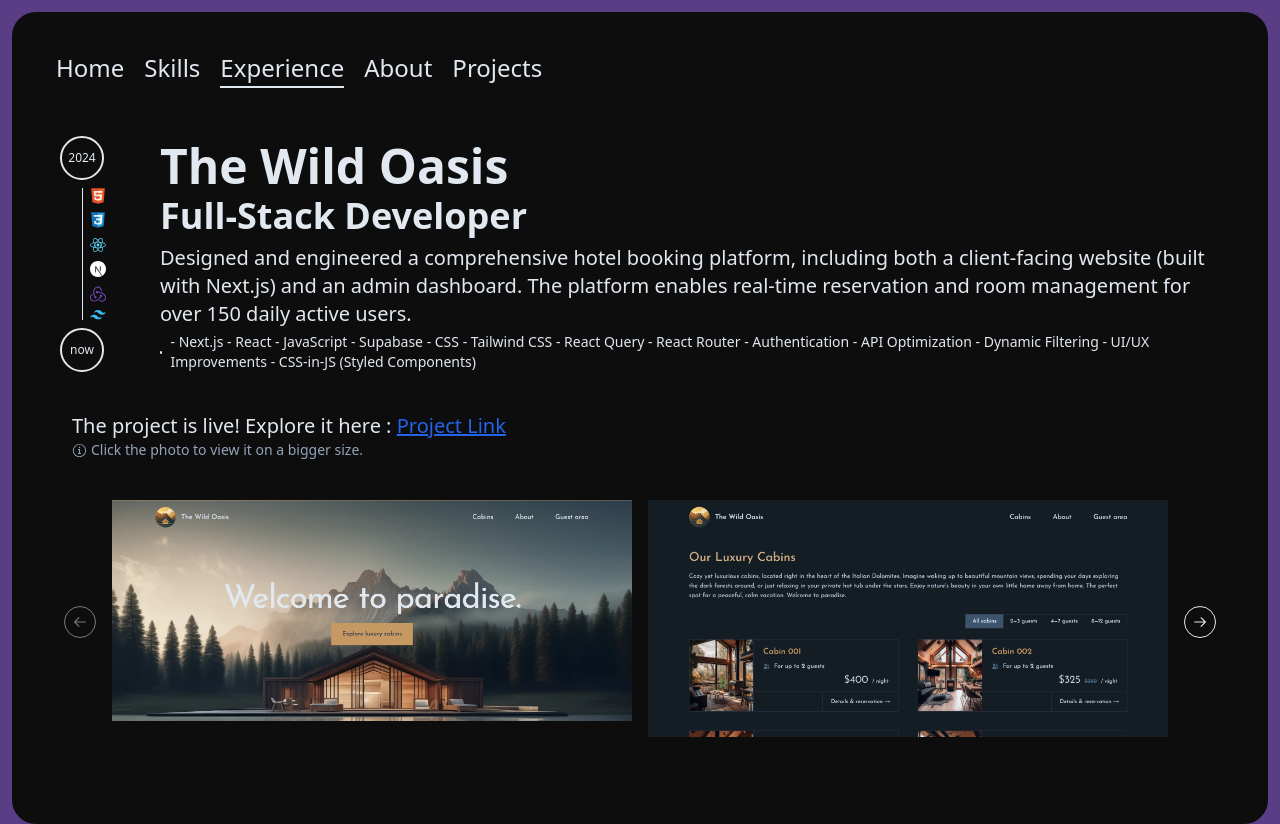
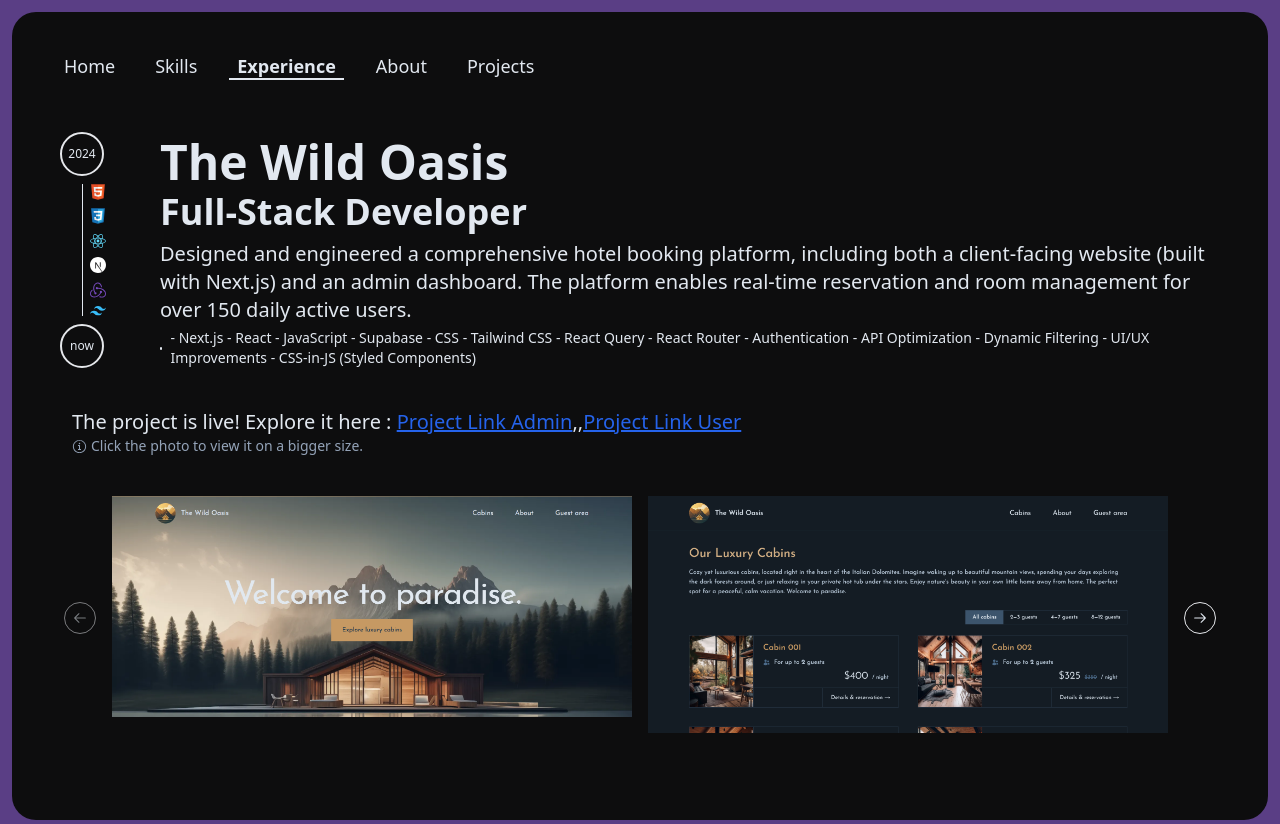
Before and after one commit to ehsanmehrjoo/Portfolio-my, a React (Vite) app: page /experience in a window 1280 px wide. Built offline with nearby package versions, Linux system fonts and the light colour scheme.

Commit message:
Fix TypeScript error in MobileMenu by adding custom prop to MenuItemProps and enhance staggered animations

```diff
--- a/src/components/menu-items/contants.ts
+++ /dev/null
@@ -1,7 +0,0 @@
-export const MENU_ITEMS = [
-  { id: 0, title: "Home", to: "/" },
-  { id: 1, title: "Skills", to: "/skills" },
-  { id: 2, title: "Experience", to: "/experience" },
-  { id: 3, title: "About", to: "/about" },
-  { id: 4, title: "Projects", to: "/projects" },
-];
--- a/src/components/menu-items/index.tsx
+++ b/src/components/menu-items/index.tsx
@@ -1,40 +1,37 @@
 import { motion } from "framer-motion";
 import { Link, useLocation } from "react-router-dom";
-import MobilleMenu from "./mobille-menu";
+import MobileMenu from "./mobille-menu";
 import i18n from "@/i18n";
+import { menuItems } from "./menuItems";
 
+// Interface for MenuItem props
+interface MenuItemProps {
+  title: string;
+  to: string;
+  className?: string;
+}
+
+// Animation variants for reusable animations
+const linkVariants = {
+  initial: { opacity: 0, x: -50 },
+  animate: { opacity: 1, x: 0, transition: { duration: 0.5, ease: "easeOut" } },
+};
+
+const underlineVariants = {
+  initial: { width: 0, opacity: 0 },
+  animate: { width: "100%", opacity: 1, transition: { duration: 0.4, ease: "easeInOut" } },
+  hover: { width: "100%", transition: { duration: 0.3, ease: "easeInOut" } },
+};
 
 const MenuItems = () => {
-  const menuItemsEn = [
-  { id: 0, title: "Home", to: "/" },
-  { id: 1, title: "Skills", to: "/skills" },
-  { id: 2, title: "Experience", to: "/experience" },
-  { id: 3, title: "About", to: "/about" },
-  { id: 4, title: "Projects", to: "/projects" }
-];
+  const isRtl = i18n.language === "fa"; // Check language direction
 
-const menuItemsFa = [
-  { id: 5, title: "خانه", to: "/" },
-  { id: 6, title: "مهارت‌ها", to: "/skills" },
-  { id: 7, title: "تجربه", to: "/experience" },
-  { id: 8, title: "درباره", to: "/about" },
-  { id: 9, title: "پروژه‌ها", to: "/projects" }
-];
-const menuItemsDe = [
-  { id: 10, title: "Hause", to: "/" },
-  { id: 11, title: "Fähigkeiten", to: "/skills" },
-  { id: 11, title: "Erfahrung", to: "/experience" },
-  { id: 12, title: "Über mich", to: "/about" },
-  { id: 13, title: "Projekte", to: "/projects" }
-];MobilleMenu
-
-const menuItems =
-  i18n.language === "fa"? menuItemsFa: i18n.language === "de"? menuItemsDe : menuItemsEn;
   return (
-    <div className="text-primary">
+    <nav className="text-primary font-medium">
+      {/* Desktop menu */}
       <div
-  className={`text-2xl sm:flex gap-5 ml-3 w-full hidden ${
-    i18n.language === "fa" ? "flex-row-reverse text-right" : ""
+        className={`hidden sm:flex gap-6 ml-3 w-full items-center ${
+          isRtl ? "flex-row-reverse" : "flex-row"
         }`}
       >
         {menuItems.map((item) => (
@@ -42,41 +39,43 @@ const menuItems =
         ))}
       </div>
 
-      <MobilleMenu />
-    </div>
+      {/* Mobile menu */}
+      <MobileMenu />
+    </nav>
+  );
+};
+
+// Menu item component
+const MenuItem = ({ title, to, className }: MenuItemProps) => {
+  const { pathname } = useLocation();
+  const isActive = to === pathname;
+
+  return (
+    <motion.div
+      variants={linkVariants}
+      initial="initial"
+      animate="animate"
+      className="relative group"
+      whileHover={{ scale: 1.05 }} // Add subtle hover effect
+    >
+      <Link
+        to={to}
+        className={`px-2 py-1 text-lg transition-colors duration-300 hover:text-primary-dark ${
+          isActive ? "text-primary-dark font-semibold" : ""
+        } ${className}`}
+      >
+        {title}
+        {/* Underline with animation */}
+        <motion.span
+          variants={underlineVariants}
+          initial="initial"
+          animate={isActive ? "animate" : "initial"}
+          whileHover="hover"
+          className="absolute left-0 bottom-0 h-[2px] bg-primary"
+        />
+      </Link>
+    </motion.div>
   );
 };
 
 export default MenuItems;
-
-const MenuItem = ({
-  title,
-  to,
-  className,
-}: {
-  title: string;
-  to: string;
-  className?: string;
-}) => {
-  const { pathname } = useLocation();
-  return (
-    <motion.span
-      initial={{ opacity: 0, x: -50 }}
-      animate={{ opacity: 1, x: 0, transition: { duration: 0.5 } }}
-      transition={{ duration: 0.5 }}
-      className="relative group inline-block"
-    >
-      <Link className={`${className} `} to={to}>
-        {title}
-        <motion.span
-          initial={{ opacity: 0, x: -100 }}
-          animate={{ opacity: 1, x: 0 }}
-          transition={{ duration: 1, ease: "anticipate" }}
-          className={`absolute left-0 -bottom-1 bg-primary h-[2px] group-hover:w-full transition-[width] ease-in-out duration-300 ${
-            to === pathname ? "w-full" : "w-0"
-          }`}
-        ></motion.span>
-      </Link>
-    </motion.span>
-  );
-};
--- /dev/null
+++ b/src/components/menu-items/menuItems.tsx
@@ -0,0 +1,26 @@
+import i18n from "@/i18n";
+
+const menuItemsEn = [
+  { id: 0, title: "Home", to: "/" },
+  { id: 1, title: "Skills", to: "/skills" },
+  { id: 2, title: "Experience", to: "/experience" },
+  { id: 3, title: "About", to: "/about" },
+  { id: 4, title: "Projects", to: "/projects" }
+];
+
+const menuItemsFa = [
+  { id: 5, title: "خانه", to: "/" },
+  { id: 6, title: "مهارت‌ها", to: "/skills" },
+  { id: 7, title: "تجربه", to: "/experience" },
+  { id: 8, title: "درباره", to: "/about" },
+  { id: 9, title: "پروژه‌ها", to: "/projects" }
+];
+const menuItemsDe = [
+  { id: 10, title: "Hause", to: "/" },
+  { id: 11, title: "Fähigkeiten", to: "/skills" },
+  { id: 11, title: "Erfahrung", to: "/experience" },
+  { id: 12, title: "Über mich", to: "/about" },
+  { id: 13, title: "Projekte", to: "/projects" }
+];
+
+export const menuItems = i18n.language === "fa"? menuItemsFa: i18n.language === "de"? menuItemsDe : menuItemsEn;
--- a/src/components/menu-items/mobille-menu.tsx
+++ b/src/components/menu-items/mobille-menu.tsx
@@ -1,12 +1,52 @@
 import { motion } from "framer-motion";
 import { useState } from "react";
-import { MENU_ITEMS } from "./contants";
 import { Link, useLocation } from "react-router-dom";
 import { Cross2Icon } from "@radix-ui/react-icons";
 import { Button } from "@/components/ui/button";
+import { menuItems } from "./menuItems";
 
-const MobilleMenu = () => {
+// Interface for MenuItem props
+interface MenuItemProps {
+  title: string;
+  to: string;
+  className?: string;
+  onClose: () => void;
+  custom?: number; // Add custom prop for Framer Motion
+}
+
+// Animation variants for mobile menu and close button
+const menuVariants = {
+  initial: { x: "100%" },
+  animate: { x: 0, transition: { duration: 0.5, ease: "easeOut" } },
+};
+
+const closeButtonVariants = {
+  initial: { x: 100, opacity: 0 },
+  animate: { x: 0, opacity: 1, transition: { duration: 0.4, ease: "easeOut" } },
+};
+
+const MenuItemVariants = {
+  initial: { opacity: 0, x: -50 },
+  animate: (custom: number) => ({
+    opacity: 1,
+    x: 0,
+    transition: {
+      duration: 0.5,
+      ease: "easeOut",
+      delay: custom * 0.1, // Stagger delay based on index
+    },
+  }),
+};
+
+const underlineVariants = {
+  initial: { width: 0, opacity: 0 },
+  animate: { width: "100%", opacity: 1, transition: { duration: 0.4, ease: "easeInOut" } },
+};
+
+const MobileMenu = () => {
   const [isOpen, setIsOpen] = useState(false);
+
+  // Open menu and lock body scroll
   const openHandler = () => {
     setIsOpen(true);
     setTimeout(() => {
@@ -14,6 +54,8 @@ const MobilleMenu = () => {
     }, 250);
     window.scrollTo(0, 0);
   };
+
+  // Close menu and restore body scroll
   const closeHandler = () => {
     setIsOpen(false);
     document.body.style.overflow = "auto";
@@ -21,31 +63,45 @@ const MobilleMenu = () => {
 
   return (
     <div className="flex sm:hidden justify-end">
-      <div onClick={openHandler}>
+      {/* Menu toggle icon */}
+      <div onClick={openHandler} className="p-2">
         <MenuIcon />
       </div>
+
       {isOpen && (
         <>
+          {/* Mobile menu overlay */}
           <motion.div
-            className="w-scree h-[100dvh] absolute top-0 left-0 bg-slate-950 bg-opacity-90 backdrop-blur-lg flex flex-col gap-1 items-center overflow-auto z-10"
-            initial={{ right: "100vh" }}
-            animate={{ right: "0" }}
+            variants={menuVariants}
+            initial="initial"
+            animate="animate"
+            className="fixed inset-0 bg-slate-950 bg-opacity-90 backdrop-blur-lg flex flex-col gap-4 items-center justify-center z-50 overflow-auto"
           >
-            {MENU_ITEMS.map((item) => (
-              <MenuItem onClose={closeHandler} key={item.id} {...item} />
+            {menuItems.map((item, index) => (
+              <MenuItem
+                key={item.id}
+                {...item}
+                onClose={closeHandler}
+                // Stagger animation for menu items
+                custom={index}
+
+              />
             ))}
           </motion.div>
+
+          {/* Close button */}
           <motion.div
-            className="absolute top-3 z-20"
-            initial={{ right: "-100px" }}
-            animate={{ right: "12px" }}
+            variants={closeButtonVariants}
+            initial="initial"
+            animate="animate"
+            className="fixed top-4 right-4 z-50"
           >
             <Button
-              className="rounded-full text-black bg-gray-300 w-8 h-8"
+              className="rounded-full bg-gray-300 text-black hover:bg-gray-400 transition-colors w-10 h-10"
               size="icon"
               onClick={closeHandler}
             >
-              <Cross2Icon width={20} height={20} />
+              <Cross2Icon width={24} height={24} />
             </Button>
           </motion.div>
         </>
@@ -54,65 +110,54 @@ const MobilleMenu = () => {
   );
 };
 
-export default MobilleMenu;
+// Menu item component
+const MenuItem = ({ title, to, className, onClose, custom }: MenuItemProps) => {
+  const { pathname } = useLocation();
+  const isActive = to === pathname;
 
-const MenuItem = ({
-  title,
-  to,
-  className,
-  onClose,
-}: {
-  title: string;
-  to: string;
-  className?: string;
-  onClose: () => void;
-}) => {
-  const { pathname } = useLocation();
   return (
-    <motion.span
-      initial={{ opacity: 0, x: -50 }}
-      animate={{ opacity: 1, x: 0, transition: { duration: 0.5 } }}
-      transition={{ duration: 1 }}
-      className="relative w-full h-full text-7xl flex justify-center items-center z-[10000]"
+    <motion.div
+      variants={MenuItemVariants}
+      initial="initial"
+      animate="animate"
+      custom={custom} // Pass custom prop to Framer Motion
+      className="relative w-full text-center"
     >
       <Link
+        to={to}
         onClick={onClose}
-        className={`${className} relative w-full text-center`}
-        to={to}
+        className={`block py-4 text-4xl font-semibold text-white hover:text-primary transition-colors ${
+          isActive ? "text-primary" : ""
+        } ${className}`}
       >
         {title}
+        {/* Underline effect */}
         <motion.span
-          initial={{ opacity: 0, x: -100 }}
-          animate={{ opacity: 1, x: 0 }}
-          transition={{ duration: 1, ease: "anticipate" }}
-          className={`absolute left-0 bottom-0 bg-primary h-[2px] group-hover:w-full transition-[width] ease-in-out duration-300 ${
-            to === pathname ? "w-full" : "w-0"
-          }`}
-        ></motion.span>
+          variants={underlineVariants}
+          initial="initial"
+          animate={isActive ? "animate" : "initial"}
+          className="absolute left-1/2 -translate-x-1/2 bottom-0 h-[3px] bg-primary w-0"
+        />
       </Link>
-    </motion.span>
+    </motion.div>
   );
 };
 
+// Menu icon component
 const MenuIcon = () => (
   <svg
     xmlns="http://www.w3.org/2000/svg"
-    width={25}
-    height={25}
+    width={28}
+    height={28}
     viewBox="0 0 256 256"
+    className="text-gray-200 hover:text-primary transition-colors"
   >
     <path
-      fill="#e2e8f0"
-      strokeMiterlimit={10}
+      fill="currentColor"
       d="M5 8a2 2 0 1 0 0 4h40a2 2 0 1 0 0-4zm0 15a2 2 0 1 0 0 4h40a2 2 0 1 0 0-4zm0 15a2 2 0 1 0 0 4h40a2 2 0 1 0 0-4z"
-      fontFamily="none"
-      fontSize="none"
-      fontWeight="none"
-      style={{
-        mixBlendMode: "normal",
-      }}
-      textAnchor="none"
       transform="scale(5.12)"
     />
   </svg>
 );
+
+export default MobileMenu;
--- a/src/locales/de/translation.json
+++ b/src/locales/de/translation.json
@@ -6,7 +6,8 @@
   "description": "Entwurf und Entwicklung einer umfassenden Hotelbuchungsplattform, einschließlich einer kundenorientierten Website (gebaut mit Next.js) und eines Admin-Dashboards. Die Plattform ermöglicht die Verwaltung von Reservierungen und Zimmern in Echtzeit für über 150 täglich aktive Benutzer.",
   "skills": "- Next.js - React - JavaScript - Supabase - CSS - Tailwind CSS - React Query - React Router - Authentifizierung - API-Optimierung - Dynamische Filterung - UI/UX-Verbesserungen - CSS-in-JS (Styled Components)",
   "liveProject": "Das Projekt ist live! Hier ansehen:",
-  "projectLink": "Projektlink",
+  "projectLinkAdmin":  "Projekt Link-Administrator",
+    "projectLinkUser": "Project Link-Benutzer",
   "infoText": "Klicken Sie auf das Foto, um es in größerer Ansicht zu sehen.",
   "about": {
     "paragraph1": "Als Frontend-Entwickler gehe ich über das reine Abrufen und Anzeigen von Daten hinaus. Während CRUD-Operationen wichtig sind, macht die Fähigkeit, nahtlose, effiziente und visuell ansprechende Benutzererlebnisse zu schaffen, einen wertvollen Frontend-Entwickler aus. Eine Website ist oft das Gesicht einer Marke, und ich bemühe mich, sicherzustellen, dass jedes Projekt, an dem ich arbeite, sowohl Funktionalität als auch eine starke visuelle Identität bietet.",
--- a/src/locales/en/translation.json
+++ b/src/locales/en/translation.json
@@ -6,7 +6,9 @@
     "description": "Designed and engineered a comprehensive hotel booking platform, including both a client-facing website (built with Next.js) and an admin dashboard. The platform enables real-time reservation and room management for over 150 daily active users.",
     "skills": "- Next.js - React - JavaScript - Supabase - CSS - Tailwind CSS - React Query - React Router - Authentication - API Optimization - Dynamic Filtering - UI/UX Improvements - CSS-in-JS (Styled Components)",
     "liveProject": "The project is live! Explore it here :",
-    "projectLink": "Project Link",
+
+    "projectLinkAdmin":  "Project Link Admin",
+    "projectLinkUser": "Project Link User",
     "infoText": "Click the photo to view it on a bigger size.",
     "about": {
       "paragraph1": "As a front-end developer, I go beyond just fetching and displaying data. While CRUD operations are essential, what truly makes a front-end developer valuable is their ability to create seamless, efficient, and visually appealing user experiences. A website is often the face of a brand, and I strive to ensure that every project I work on delivers both functionality and a strong visual identity.",
--- a/src/locales/fa/translation.json
+++ b/src/locales/fa/translation.json
@@ -6,7 +6,8 @@
     "description": "طراحی و پیاده‌سازی یک پلتفرم جامع رزرو هتل، شامل وب‌سایت کاربرپسند (ساخته شده با Next.js) و داشبورد مدیریت. این پلتفرم مدیریت لحظه‌ای رزروها و اتاق‌ها را برای بیش از ۱۵۰ کاربر فعال روزانه فراهم می‌کند.",
     "skills": "- Next.js - React - JavaScript - Supabase - CSS - Tailwind CSS - React Query - React Router - احراز هویت - بهینه‌سازی API - فیلتر دینامیک - بهبودهای UI/UX - CSS-in-JS (کامپوننت‌های استایل شده)",
     "liveProject": "پروژه به‌صورت زنده در دسترس است! اینجا ببینید:",
-    "projectLink": "لینک پروژه",
+    "projectLinkAdmin": "لینک پروژه ادمین",
+    "projectLinkUser": "لینک پروژه کاربر",
     "infoText": "برای دیدن عکس در اندازه بزرگ‌تر روی آن کلیک کنید.",
     "about": {
       "paragraph1": "به‌عنوان یک توسعه‌دهنده فرانت‌اند، تنها به دریافت و نمایش داده‌ها بسنده نمی‌کنم. گرچه عملیات CRUD ضروری هستند، اما آن‌چه یک توسعه‌دهنده فرانت‌اند را ارزشمند می‌کند، توانایی خلق تجربه‌های کاربری روان، کارآمد و چشم‌نواز است. وب‌سایت‌ها معمولاً ویترین یک برند به شمار می‌آیند و من تلاش می‌کنم هر پروژه‌ای که روی آن کار می‌کنم، در کنار عملکرد مناسب، هویت بصری قوی نیز ارائه دهد.",
--- a/src/pages/experience/experience-item/screen-shots/index.tsx
+++ b/src/pages/experience/experience-item/screen-shots/index.tsx
@@ -17,7 +17,22 @@ const ScreenShots = () => {
           href="https://thewildoasis-1.netlify.app/"
           className="underline text-blue-600 hover:text-blue-800"
         >
-          {t("projectLink")}
+
+          {t("projectLinkAdmin")}
+
+        </a>
+
+         ,,
+
+        <a
+          target="_blank"
+          rel="noopener noreferrer"
+          href="https://the-wild-oasis-client-three.vercel.app/"
+          className="underline text-blue-600 hover:text-blue-800"
+        >
+
+          {t("projectLinkUser")}
+
         </a>
       </p>
       <div
```
Lines whose indentation alone changed are shown as unchanged.
